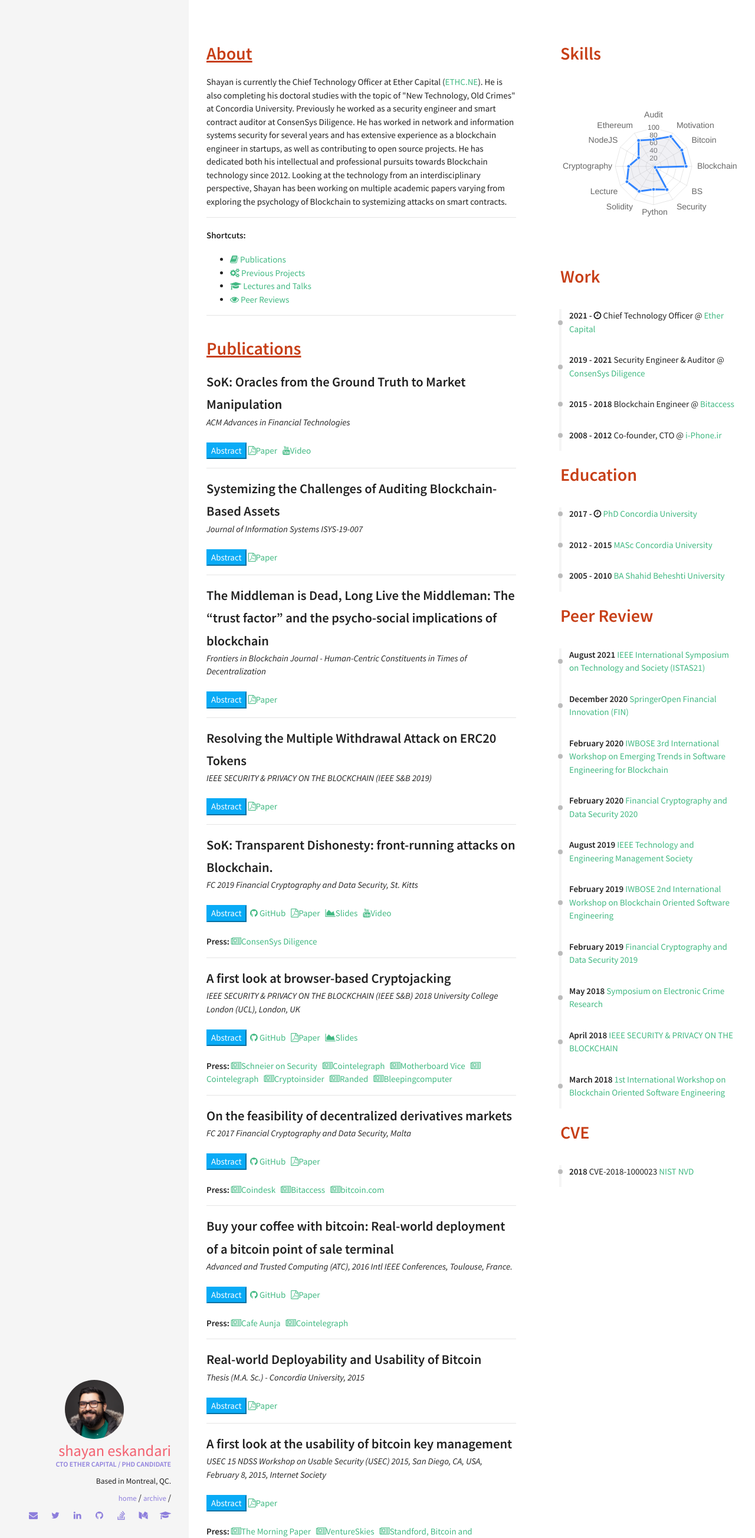
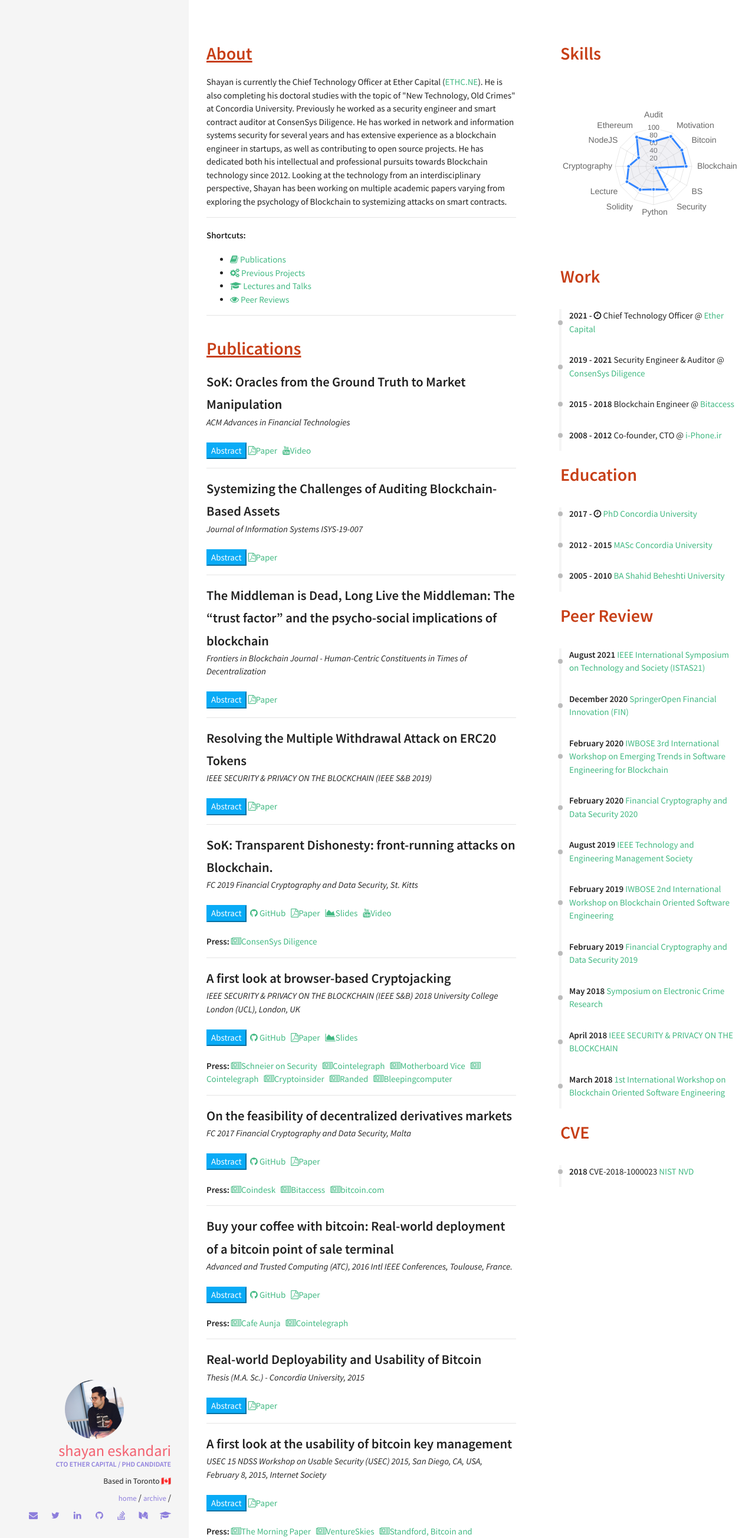
Before and after one commit to shayanb/shayan.es, a Jekyll site: the page built from index.html, in a window 1280 px wide. Shown: the top 2607 px of the page at 59% size. Built offline with Jekyll 4.4.1, drawn with Linux system fonts in a browser that asks for light colours; nearby versions of some CDN libraries.

Commit message:
Update image, fix city, misc changes

```diff
--- a/_config.yml
+++ b/_config.yml
@@ -34,9 +34,9 @@ kramdown:
 #
 owner:
   name: Shayan Eskandari
-  avatar: shayan.jpg
+  avatar: shayan.jpeg
   job: "CTO Ether Capital / PhD Candidate"
-  bio: "Based in Montreal, QC."
+  bio: "Based in Toronto 🇨🇦"
   email: me@shayan.es
   #disqus-shortname: renyuanzblog
   twitter: sbetamc #username
--- a/_data/index/skills.yml
+++ b/_data/index/skills.yml
@@ -3,4 +3,4 @@
 label: Ability
 id : cs
 aspects: Audit, Motivation, Bitcoin, Blockchain, BS, Security, Python, Solidity, Lecture, Cryptography, NodeJS, Ethereum
-percentage: 70, 90, 85, 85, 5, 70, 60, 75, 80, 65, 45, 78
+percentage: 65, 90, 85, 85, 8, 70, 60, 70, 80, 65, 45, 88
```
Also changed, not shown: img/shayan.jpeg (added), img/shayan_old.jpg (renamed from img/shayan.jpg), 1 other file.
